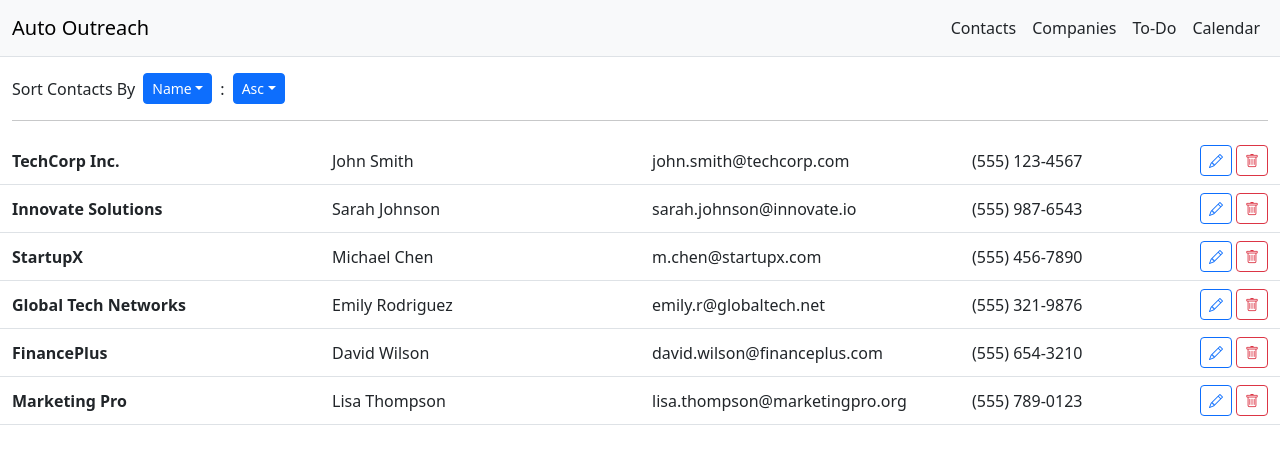
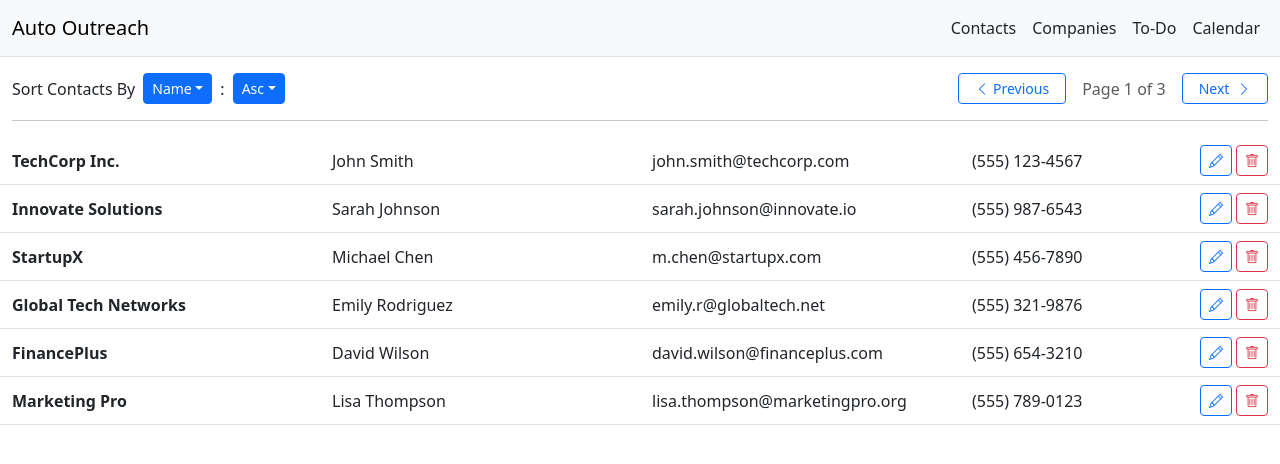
Before and after one commit to TimAnderson2024/auto-outreach, a React (Vite) app in the folder front/: page / in a window 1280 px wide. Shown: the top 464 px of the page. Built offline with nearby package versions, Linux system fonts and the light colour scheme.

Commit message:
Added static pagination controls

```diff
--- a/front/src/components/ContactsPage.tsx
+++ b/front/src/components/ContactsPage.tsx
@@ -6,6 +6,7 @@ import SortMenu from "./SortMenu";
 
 import type { Contact } from "../services/ContactService";
 import ContactService from "../services/ContactService";
+import PaginationControls from "./PaginationControls";
 
 function ContactsPage() {
     const [contacts, setContacts] = useState<Contact[]>([]);
@@ -19,7 +20,10 @@ function ContactsPage() {
 
     return (
         <TemplatePage>
-            <SortMenu/>
+            <div className="d-flex justify-content-between align-items-center">
+                <SortMenu/>
+                <PaginationControls/>
+            </div>
             <hr/>
             {loading ? (
                 <div>Loading contacts...</div>
--- /dev/null
+++ b/front/src/components/PaginationControls.tsx
@@ -0,0 +1,18 @@
+import Button from "react-bootstrap/esm/Button";
+
+function PaginationControls() {
+    return (
+        <div className="d-flex gap-2 align-items-center">
+            <Button variant="outline-primary" size="sm" className="px-3 text-nowrap">
+                <i className="bi bi-chevron-left me-1"></i>
+                Previous
+            </Button>
+            <span className="mx-2 text-muted text-nowrap">Page 1 of 3</span>
+            <Button variant="outline-primary" size="sm" className="px-3 text-nowrap">
+                Next <i className="bi bi-chevron-right ms-1"></i>
+            </Button>
+        </div>
+    );
+}
+
+export default PaginationControls
```
